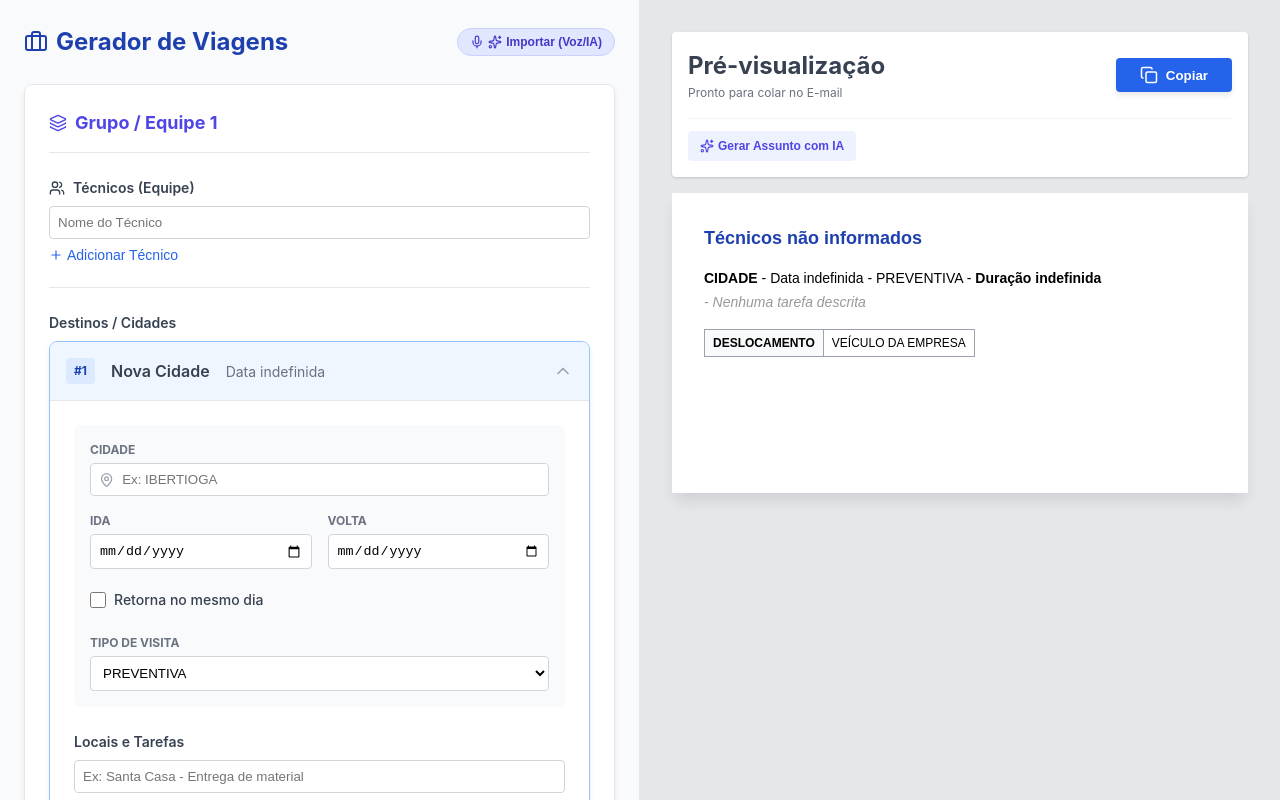
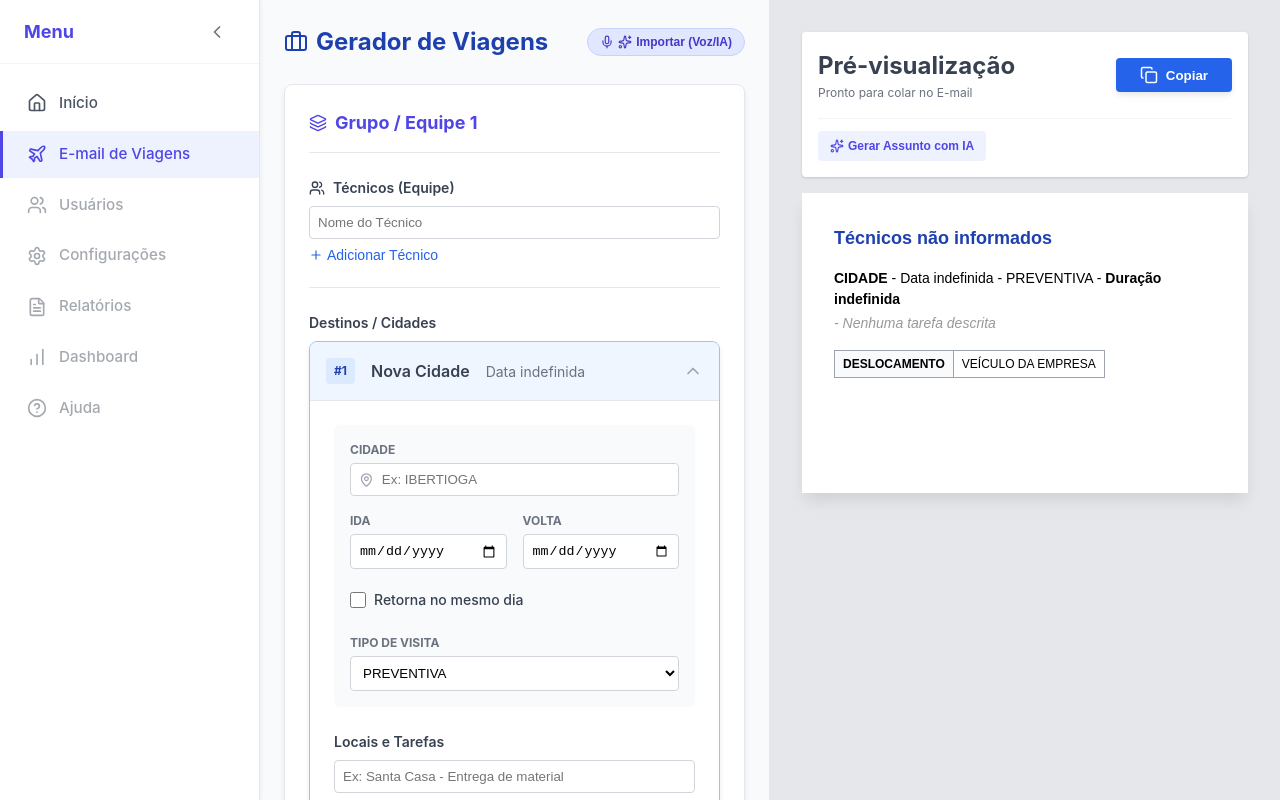
Before and after one commit to SrPhilippe/CIRURTEC, a React (Vite) app: page /email-viagem in a window 1280 px wide. Built offline with nearby package versions, Linux system fonts and the light colour scheme.

Commit message:
New menu with collapse function

```diff
--- a/src/App.jsx
+++ b/src/App.jsx
@@ -1,13 +1,18 @@
 import { BrowserRouter as Router, Routes, Route } from 'react-router-dom';
 import Home from './pages/Home';
 import TravelEmail from './pages/EmailViagem';
+import MainLayout from './layouts/MainLayout';
 
 function App() {
   return (
     <Router>
       <Routes>
         <Route path="/" element={<Home />} />
-        <Route path="/email-viagem" element={<TravelEmail />} />
+
+        {/* Rotas com Sidebar */}
+        <Route element={<MainLayout />}>
+          <Route path="/email-viagem" element={<TravelEmail />} />
+        </Route>
       </Routes>
     </Router>
   );
--- /dev/null
+++ b/src/components/Sidebar.css
@@ -0,0 +1,118 @@
+/* Sidebar Container */
+.sidebar {
+    height: 100vh;
+    background-color: #ffffff;
+    border-right: 1px solid #e5e7eb;
+    display: flex;
+    flex-direction: column;
+    transition: width 0.3s ease;
+    position: sticky;
+    top: 0;
+    z-index: 50;
+    box-shadow: 1px 0 5px rgba(0, 0, 0, 0.05);
+}
+
+.sidebar.expanded {
+    width: 260px;
+}
+
+.sidebar.collapsed {
+    width: 80px;
+}
+
+/* Header */
+.sidebar-header {
+    height: 64px;
+    display: flex;
+    align-items: center;
+    justify-content: space-between;
+    padding: 0 1.5rem;
+    border-bottom: 1px solid #f3f4f6;
+}
+
+.sidebar.collapsed .sidebar-header {
+    justify-content: center;
+    padding: 0;
+}
+
+.sidebar-title {
+    font-weight: 700;
+    color: #4f46e5;
+    font-size: 1.125rem;
+    white-space: nowrap;
+    overflow: hidden;
+}
+
+.sidebar-toggle {
+    background: none;
+    border: none;
+    color: #6b7280;
+    cursor: pointer;
+    display: flex;
+    align-items: center;
+    justify-content: center;
+    padding: 0.5rem;
+    border-radius: 0.375rem;
+    transition: background-color 0.2s;
+}
+
+.sidebar-toggle:hover {
+    background-color: #f3f4f6;
+    color: #1f2937;
+}
+
+/* Navigation */
+.sidebar-nav {
+    flex: 1;
+    padding: 1rem 0;
+    display: flex;
+    flex-direction: column;
+    gap: 0.25rem;
+    overflow-y: auto;
+}
+
+.sidebar-item {
+    display: flex;
+    align-items: center;
+    padding: 0.75rem 1.5rem;
+    color: #4b5563;
+    text-decoration: none;
+    transition: all 0.2s;
+    white-space: nowrap;
+    overflow: hidden;
+    font-weight: 500;
+    border-left: 3px solid transparent;
+}
+
+.sidebar.collapsed .sidebar-item {
+    padding: 0.75rem 0;
+    justify-content: center;
+}
+
+.sidebar-item:hover:not(.disabled) {
+    background-color: #f9fafb;
+    color: #1f2937;
+}
+
+.sidebar-item.active {
+    background-color: #eef2ff;
+    color: #4f46e5;
+    border-left-color: #4f46e5;
+}
+
+.sidebar-item.disabled {
+    opacity: 0.5;
+    cursor: not-allowed;
+}
+
+.sidebar-icon {
+    flex-shrink: 0;
+}
+
+.sidebar.expanded .sidebar-icon {
+    margin-right: 0.75rem;
+}
+
+.sidebar-text {
+    font-size: 0.95rem;
+}
--- /dev/null
+++ b/src/components/Sidebar.jsx
@@ -0,0 +1,76 @@
+import React, { useState, useEffect } from 'react';
+import { NavLink } from 'react-router-dom';
+import {
+  Home,
+  ChevronLeft,
+  ChevronRight,
+  Plane,
+  Users,
+  Settings,
+  FileText,
+  BarChart,
+  HelpCircle,
+  Menu
+} from 'lucide-react';
+import './Sidebar.css';
+
+const Sidebar = () => {
+  // Initialize state from localStorage or default to false (expanded)
+  const [isCollapsed, setIsCollapsed] = useState(() => {
+    const savedState = localStorage.getItem('sidebarCollapsed');
+    return savedState === 'true';
+  });
+
+  // Save state to localStorage whenever it changes
+  useEffect(() => {
+    localStorage.setItem('sidebarCollapsed', isCollapsed);
+  }, [isCollapsed]);
+
+  const toggleSidebar = () => {
+    setIsCollapsed(!isCollapsed);
+  };
+
+  const menuItems = [
+    { title: 'Início', icon: Home, route: '/', exact: true },
+    { title: 'E-mail de Viagens', icon: Plane, route: '/email-viagem' },
+    { title: 'Usuários', icon: Users, route: '/users', disabled: true },
+    { title: 'Configurações', icon: Settings, route: '/settings', disabled: true },
+    { title: 'Relatórios', icon: FileText, route: '/reports', disabled: true },
+    { title: 'Dashboard', icon: BarChart, route: '/dashboard', disabled: true },
+    { title: 'Ajuda', icon: HelpCircle, route: '/help', disabled: true },
+  ];
+
+  return (
+    <aside className={`sidebar ${isCollapsed ? 'collapsed' : 'expanded'}`}>
+      <div className="sidebar-header">
+        {!isCollapsed && <span className="sidebar-title">Menu</span>}
+        <button
+          className="sidebar-toggle"
+          onClick={toggleSidebar}
+          title={isCollapsed ? "Expandir" : "Recolher"}
+        >
+          {isCollapsed ? <ChevronRight size={20} /> : <ChevronLeft size={20} />}
+        </button>
+      </div>
+
+      <nav className="sidebar-nav">
+        {menuItems.map((item, index) => (
+          <NavLink
+            key={index}
+            to={item.disabled ? '#' : item.route}
+            className={({ isActive }) =>
+              `sidebar-item ${isActive && !item.disabled ? 'active' : ''} ${item.disabled ? 'disabled' : ''}`
+            }
+            onClick={(e) => item.disabled && e.preventDefault()}
+            title={isCollapsed ? item.title : ''}
+          >
+            <item.icon size={20} className="sidebar-icon" />
+            {!isCollapsed && <span className="sidebar-text">{item.title}</span>}
+          </NavLink>
+        ))}
+      </nav>
+    </aside>
+  );
+};
+
+export default Sidebar;
--- /dev/null
+++ b/src/layouts/MainLayout.jsx
@@ -0,0 +1,16 @@
+import React from 'react';
+import { Outlet } from 'react-router-dom';
+import Sidebar from '../components/Sidebar';
+
+const MainLayout = () => {
+  return (
+    <div style={{ display: 'flex', minHeight: '100vh', width: '100%' }}>
+      <Sidebar />
+      <div style={{ flex: 1, overflow: 'auto' }}>
+        <Outlet />
+      </div>
+    </div>
+  );
+};
+
+export default MainLayout;
```
